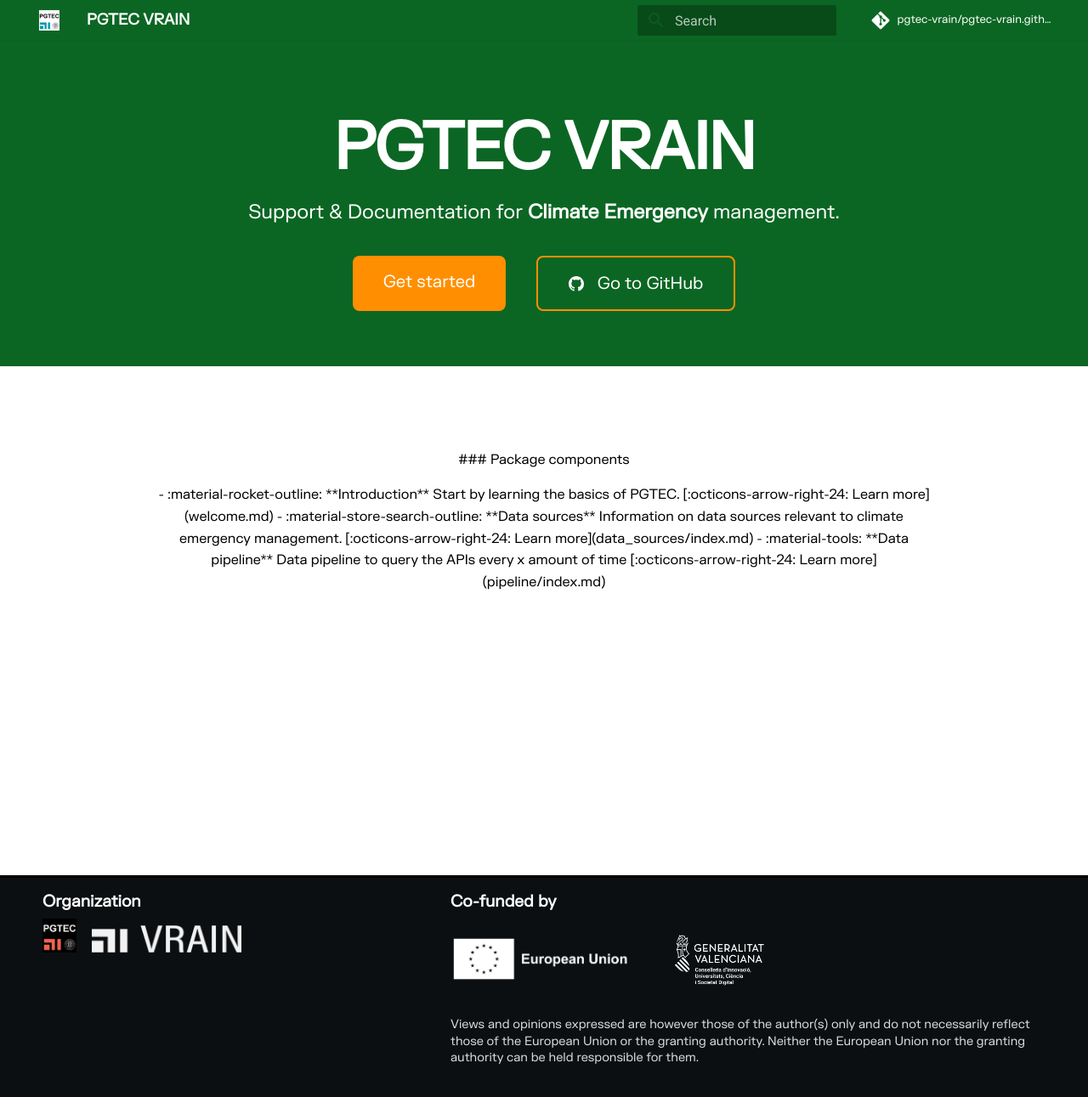
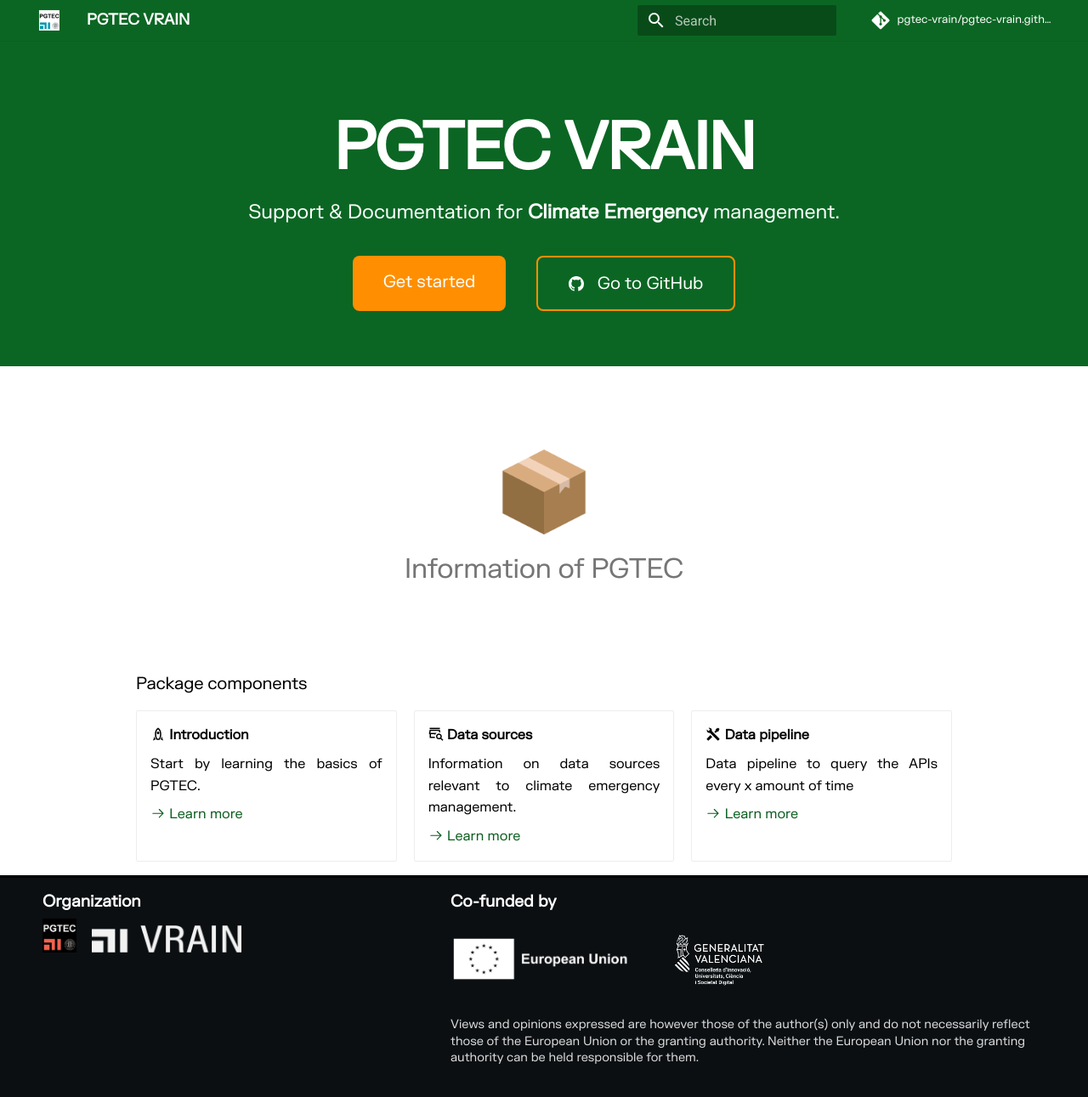
Before and after one commit to PGTEC-VRAIN/PGTEC-VRAIN.github.io, an MkDocs documentation site: the page built from docs/index.md, in a window 1280 px wide and 1293 px high. Shown: the whole window at 85% size. Built offline with MkDocs 1.6.1 and Material for MkDocs 9.7.7, drawn with Linux system fonts in a browser that asks for light colours; comment, search, counter and statistics services are not loaded.

Commit message:
Solved error

```diff
--- a/docs/index.md
+++ b/docs/index.md
@@ -38,6 +38,11 @@
 
 <div style="text-align: center;">
 
+<img class="package-icon skip-glightbox" src="assets/images/package.png">
+  <h1>Information of PGTEC</h1>
+
+</div>
+
 ### Package components
 
 <div class="grid cards cols-3" markdown>
--- a/docs/stylesheets/extra.css
+++ b/docs/stylesheets/extra.css
@@ -219,3 +219,8 @@
 .pg-prevnext .md-footer__title {
   font-size: 0.9rem;
 }
+
+.md-search__icon {
+  color: #fff !important;
+  fill: #fff !important;
+}
```
